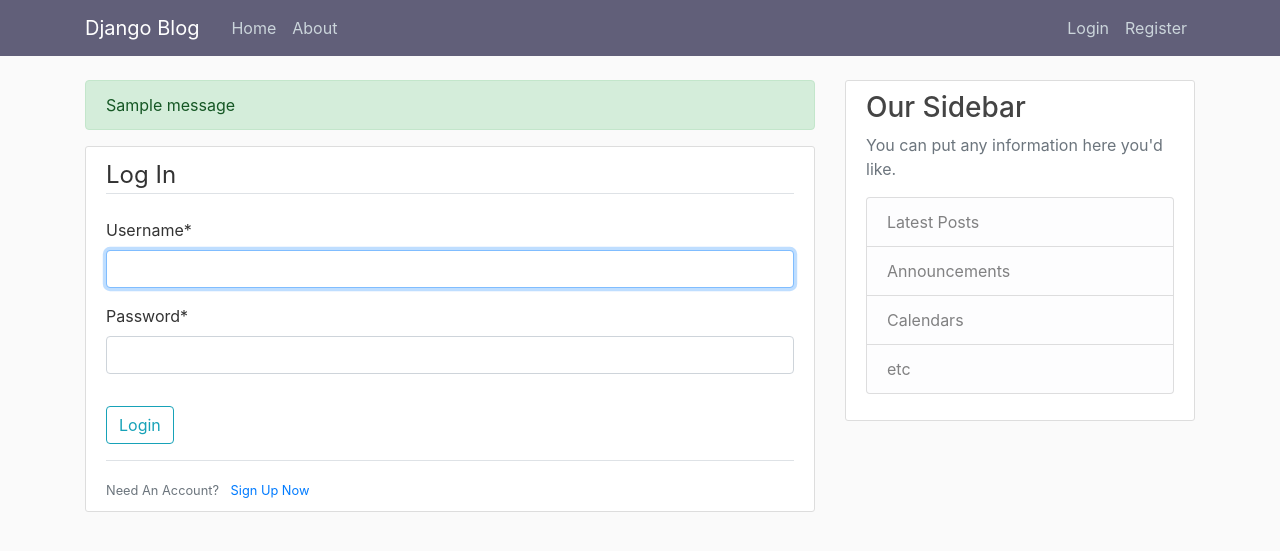
After one commit to inertiax/django_blog, a Django app: page /login/ in a window 1280 px wide. The commit adds this page. Shown: the top 551 px of the page. Run offline with Django 3.2, Linux system fonts and the light colour scheme; one stand-in notice (Sample message) is shown; some libraries are stand-ins or nearby versions.

Commit message:
user register, login & logout updates

```diff
--- a/blog/templates/blog/base.html
+++ b/blog/templates/blog/base.html
@@ -1,5 +1,4 @@
 {% load static %}
-
 <!DOCTYPE html>
 <html lang="en">
 <head>
@@ -33,8 +32,12 @@
 	        </div>
 	        <!-- Navbar Right Side -->
 	        <div class="navbar-nav">
-	          <a class="nav-item nav-link" href="#">Login</a>
-	          <a class="nav-item nav-link" href="#">Register</a>
+			  {% if user.is_authenticated %}
+			  	<a class="nav-item nav-link" href="{% url 'logout' %}">Logout</a>
+			  {% else %}
+			  	<a class="nav-item nav-link" href="{% url 'login' %}">Login</a>
+	          	<a class="nav-item nav-link" href="{% url 'register' %}">Register</a>
+			  {% endif %}
 	        </div>
 	      </div>
 	    </div>
@@ -43,7 +46,14 @@
 	<main role="main" class="container">
 	  <div class="row">
 	    <div class="col-md-8">
-	      {% block content %}{% endblock %}
+			{% if messages %}
+				{% for message in messages %}
+					<div class="alert alert-{{ message.tags }}">
+						{{ message }}
+					</div>
+				{% endfor %}
+			{% endif %}
+	      	{% block content %}{% endblock %}
 	    </div>
 	    <div class="col-md-4">
 	      <div class="content-section">
--- a/django_blog/urls.py
+++ b/django_blog/urls.py
@@ -14,9 +14,14 @@ Including another URLconf
     2. Add a URL to urlpatterns:  path('blog/', include('blog.urls'))
 """
 from django.contrib import admin
+from django.contrib.auth import views as auth_views
 from django.urls import path, include
+from users import views as user_views
 
 urlpatterns = [
     path('admin/', admin.site.urls),
+    path('register/', user_views.register, name='register'),
+    path('login/', auth_views.LoginView.as_view(template_name='users/login.html'), name='login'),
+    path('logout/', auth_views.LogoutView.as_view(template_name='users/logout.html'), name='logout'),
     path('', include('blog.urls'))
 ]
--- /dev/null
+++ b/users/templates/users/login.html
@@ -0,0 +1,21 @@
+{% extends "blog/base.html" %}
+{% load crispy_forms_tags %}
+{% block content %}
+	<div class="content-section">
+        <form method="POST">
+            {% csrf_token %}
+            <fieldset class="form-group">
+                <legend class="border-bottom mb-4">Log In</legend>
+                {{ form|crispy }}
+            </fieldset>
+            <div class="form-group">
+                <button class="btn btn-outline-info" type="submit">Login</button>
+            </div>
+        </form>
+        <div class="border-top pt-3">
+            <small class="text-muted">
+                Need An Account? <a class="ml-2" href="{% url 'register' %}">Sign Up Now</a>
+            </small>
+        </div>
+    </div>
+{% endblock content %}
```
Also changed, not shown: django_blog/settings.py (+5 -4 lines), users/forms.py (added, +11 -0 lines), users/templates/users/logout.html (added, +11 -0 lines), users/templates/users/register.html (added, +21 -0 lines), db.sqlite3.
